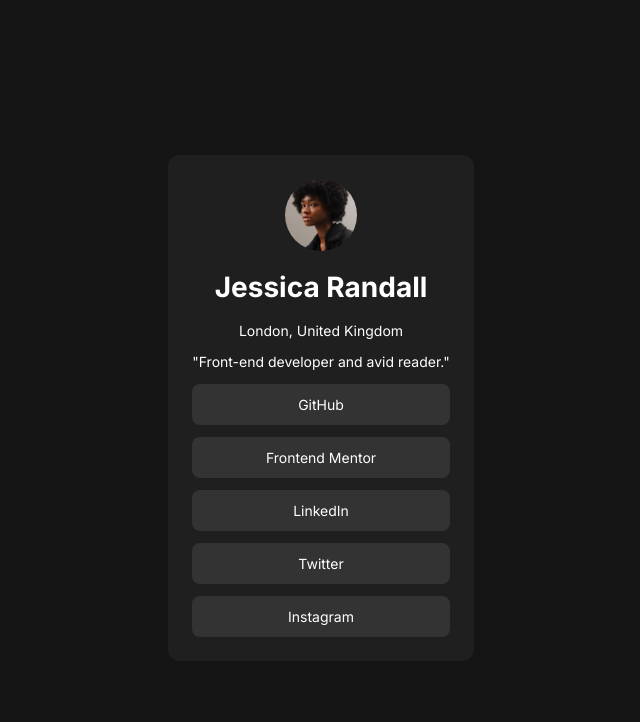
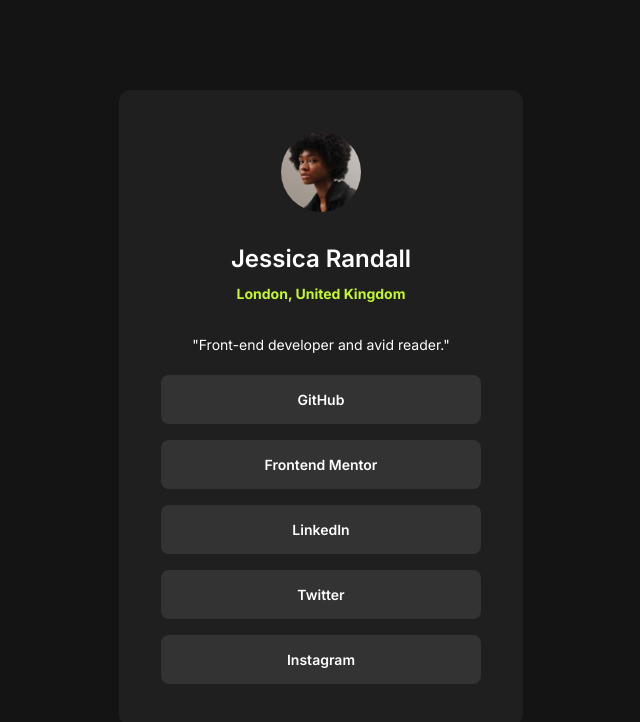
Before and after one commit to nerdynischal/social-links-profile-main, a plain HTML site: page index.html in a window 1280 px wide. Shown: the whole page, without its empty margins (319-959 px from the left). Drawn offline with Linux system fonts and the light colour scheme.

Commit message:
Update style.css

```diff
--- a/style.css
+++ b/style.css
@@ -15,24 +15,41 @@ body {
   flex-direction: column;
   background-color: hsl(0, 0%, 12%);
   border-radius: 12px;
-  padding: 24px;
+  padding: 42px;
 }
 
 .profile-card img {
-  width: 72px;
+  width: 80px;
   border-radius: 100px;
   align-self: center;
+  margin-bottom: 32px;
+}
+
+.name {
+  font-size: 24px;
+  font-weight: 600;
+  margin: 0;
+}
+
+.location {
+  font-weight: 700;
+  color: hsl(75, 94%, 57%);
+  margin-top: 12px;
+  margin-bottom: 20px;
 }
 
 .socials-container {
+  margin-top: 8px;
   display: flex;
   flex-direction: column;
-  gap: 12px;
+  min-width: 320px;
+  gap: 16px;
 }
 
 .socials {
   text-align: center;
+  font-weight: 600;
   background-color: hsl(0, 0%, 20%);
-  padding: 12px;
+  padding: 16px;
   border-radius: 8px;
 }
```
